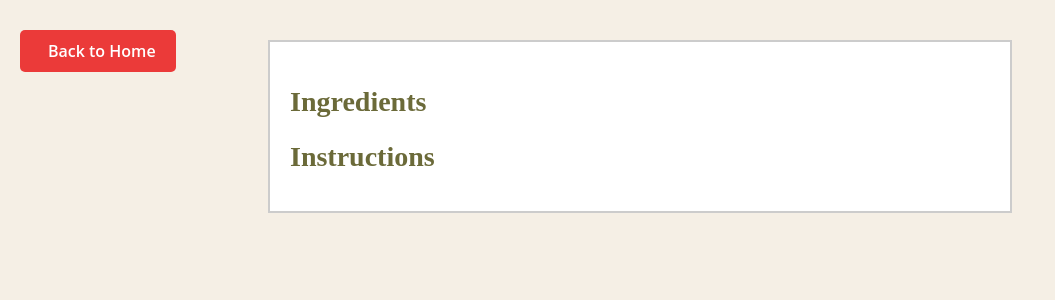
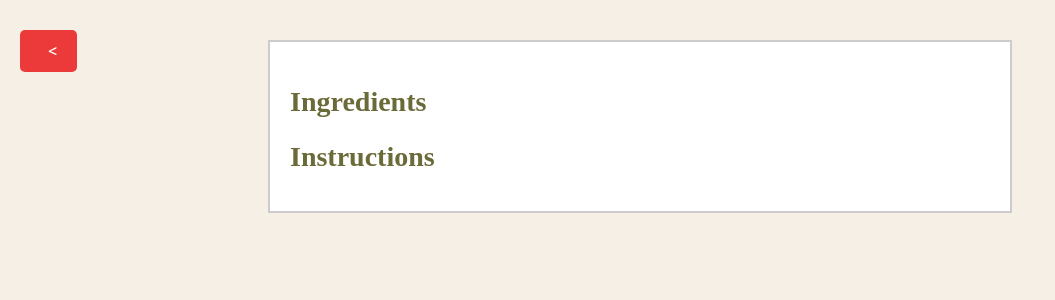
Before and after one commit to Spriha6/cookit, a Flask app: page /recipe/1 in a window 1280 px wide. Shown: the top 300 px of the page, without its empty margins (0-1055 px from the left). Run offline with Flask 3, Linux system fonts and the light colour scheme; data that the repository does not hold is empty.

Commit message:
commiting changes

```diff
--- a/PycharmProjects/templates/index.html
+++ b/PycharmProjects/templates/index.html
@@ -85,7 +85,6 @@
             margin-bottom: 10px;
         }
 
-
         /* Enhancing the label and input */
         label {
             font-size: 22px;
@@ -146,7 +145,6 @@
             </li>
             {% endfor %}
         </ul>
-
     <!-- If no recipes are found -->
     {% else %}
     <p>No recipes found.</p>
--- a/PycharmProjects/templates/recipe.html
+++ b/PycharmProjects/templates/recipe.html
@@ -91,7 +91,7 @@
 
     <!-- Back to Home Button with Arrow -->
     <a href="/" class="back-button">
-        <i class="fas fa-arrow-left"></i> Back to Home
+        <i class="fas fa-arrow-left"></i><
     </a>
 
     <div class="recipe-details">
@@ -99,7 +99,7 @@
 
         <!-- Display the recipe image if available -->
         {% if recipe.image %}
-        <img src="{{ recipe.image }}" alt="{{ recipe.title }}">
+            <img src="{{ recipe.image }}" alt="{{ recipe.title }}">
         {% endif %}
 
         <!-- Ingredients section -->
```
Lines whose indentation alone changed are shown as unchanged.
